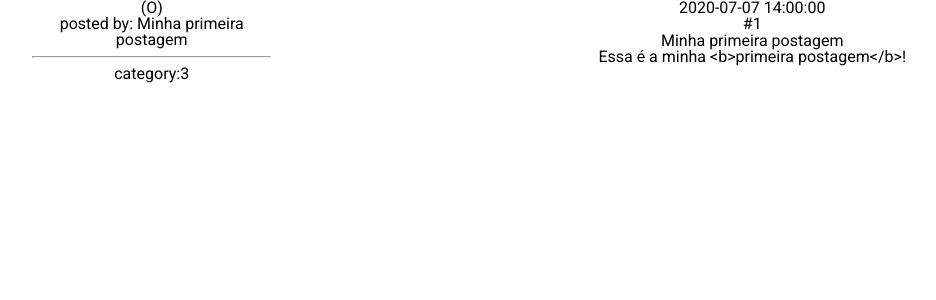
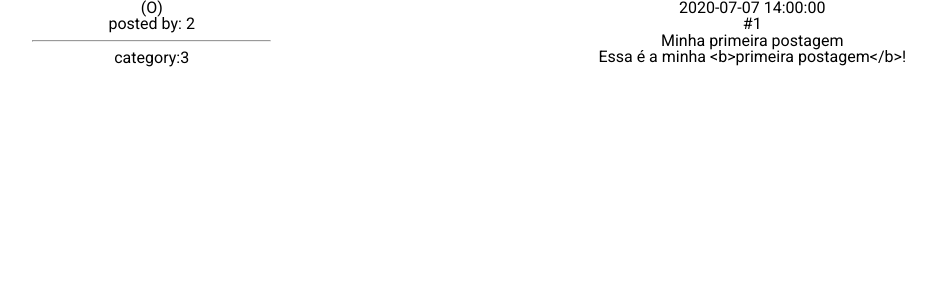
Before and after one commit to curseduca/curseduca-frontend-react-test, a React (Create React App) app in the folder frontend/: page / in a window 1280 px wide. Shown: the top 300 px of the page, without its empty margins (8-944 px from the left). Built offline with nearby package versions, Linux system fonts and the light colour scheme.

Commit message:
Fixado conteudo do feed

```diff
--- a/frontend/src/Container/Feed/Feed.js
+++ b/frontend/src/Container/Feed/Feed.js
@@ -17,7 +17,7 @@ const Feed = (props) => {
       <S.GridContainer>
         <S.ProfileInfo>
           <span>(O)</span>
-          <p>posted by: {mockedPost.title}</p>
+          <p>posted by: {mockedPost.id_user}</p>
           <hr />
           <p>category:{mockedPost.id_category} </p>
         </S.ProfileInfo>
```
